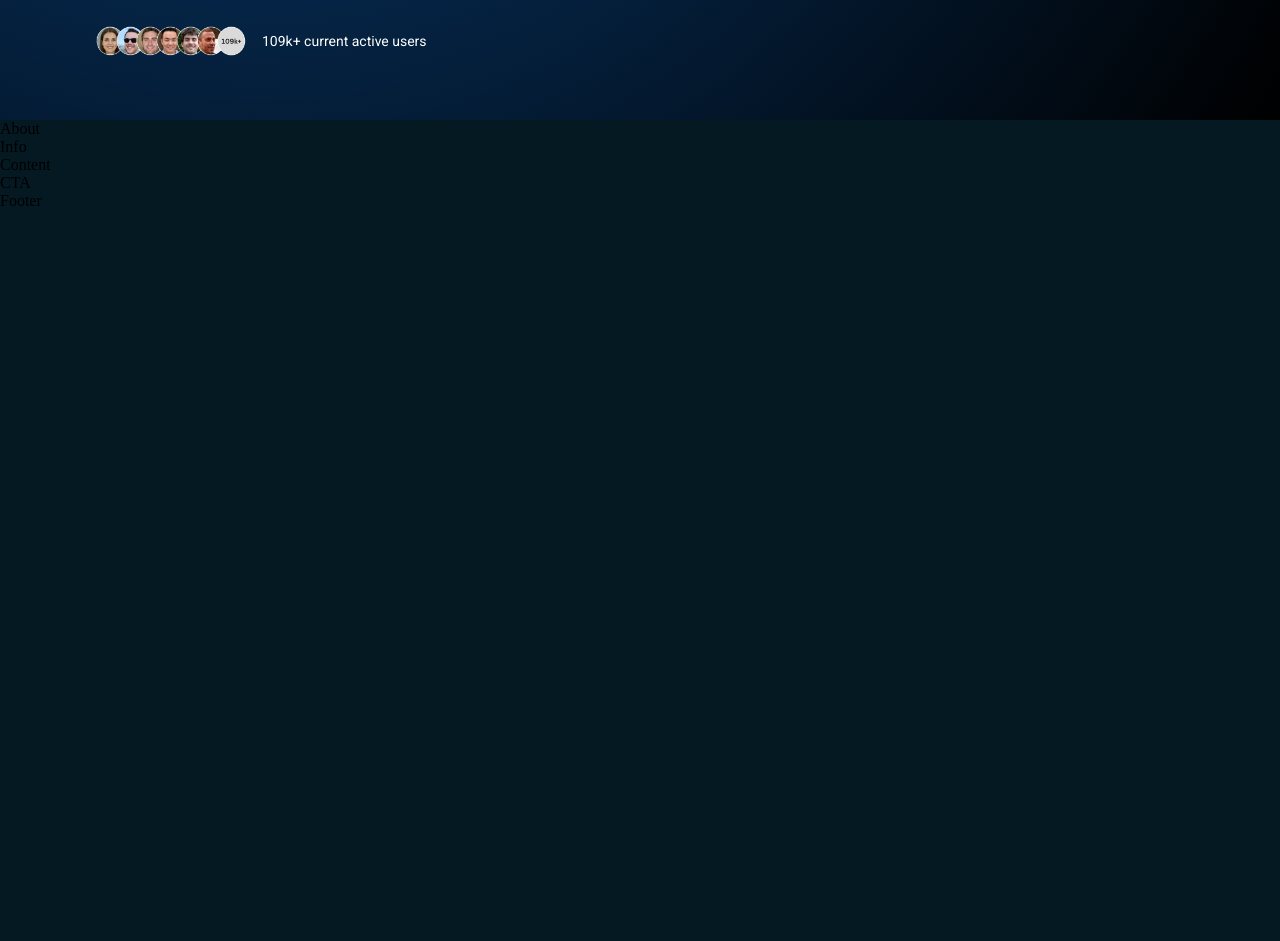
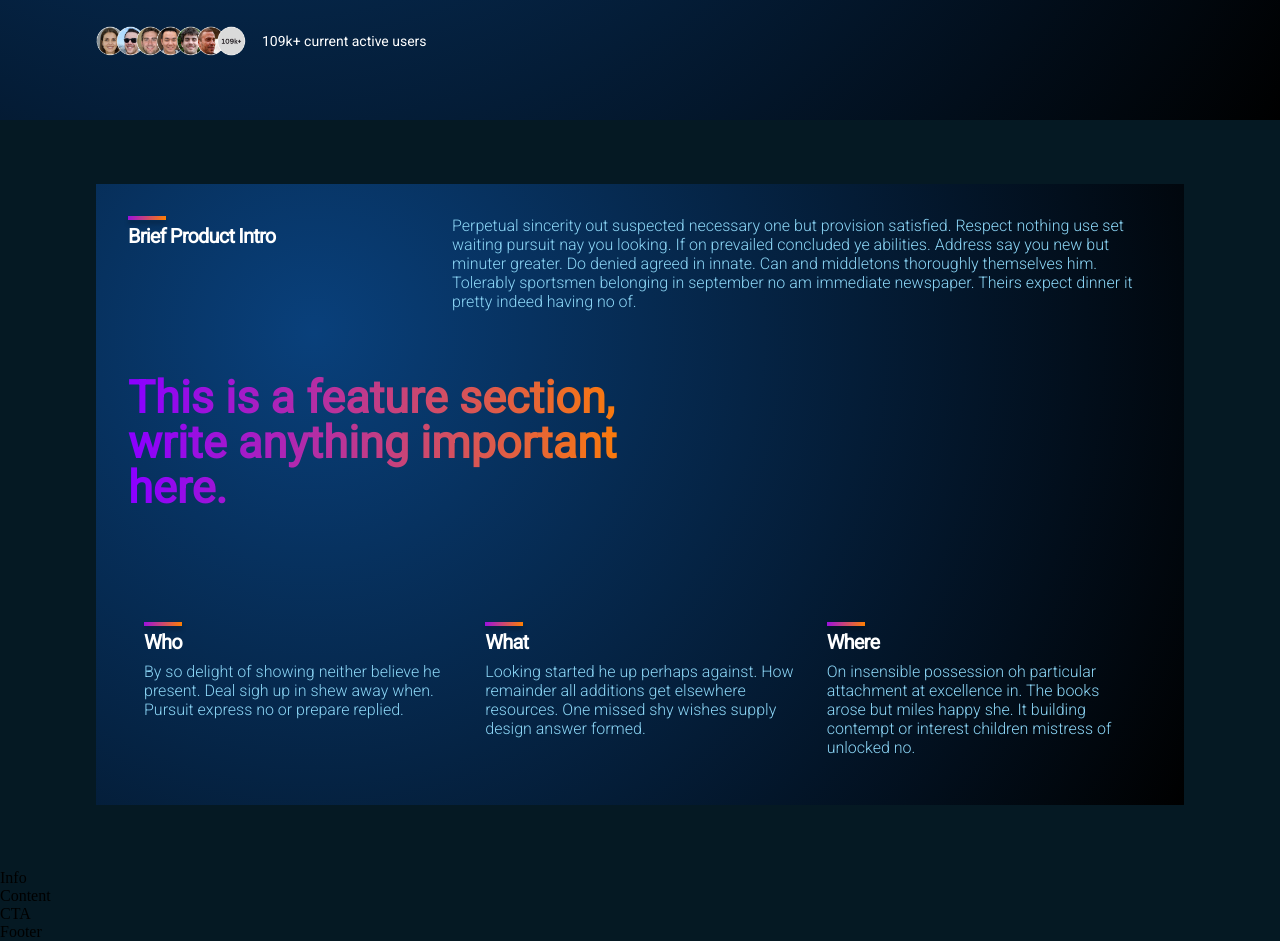
Before and after one commit to shaafshahzad/first-react-website, a React (Create React App) app: page / in a window 1280 px wide. Shown: the part 740-1681 px from the top of the page. Before the commit the page ends 950 px from the top, so only its background shows below. Built offline with nearby package versions, Linux system fonts and the light colour scheme.

Commit message:
Styled and formatted the layout of the about container

```diff
--- a/src/containers/about/About.jsx
+++ b/src/containers/about/About.jsx
@@ -1,10 +1,21 @@
 import React from 'react'
 import './about.css'
+import Feature from '../../components/feature/Feature'
 
 const About = () => {
   return (
-    <div>
-      About
+    <div className="about section_margin" id='about'>
+      <div className="about-feature">
+        <Feature title="Brief Product Intro" text="Perpetual sincerity out suspected necessary one but provision satisfied. Respect nothing use set waiting pursuit nay you looking. If on prevailed concluded ye abilities. Address say you new but minuter greater. Do denied agreed in innate. Can and middletons thoroughly themselves him. Tolerably sportsmen belonging in september no am immediate newspaper. Theirs expect dinner it pretty indeed having no of." />
+      </div>
+      <div className="about-heading">
+        <h1 className="gradient_text">This is a feature section, write anything important here.</h1>
+      </div>
+      <div className="about-container">
+        <Feature title="Who" text="By so delight of showing neither believe he present. Deal sigh up in shew away when. Pursuit express no or prepare replied." />
+        <Feature title="What" text="Looking started he up perhaps against. How remainder all additions get elsewhere resources. One missed shy wishes supply design answer formed." />
+        <Feature title="Where" text="On insensible possession oh particular attachment at excellence in. The books arose but miles happy she. It building contempt or interest children mistress of unlocked no." />
+      </div>
     </div>
   )
 }
--- a/src/containers/about/about.css
+++ b/src/containers/about/about.css
@@ -0,0 +1,98 @@
+.about {
+    display: flex;
+    flex-direction: column;
+    padding: 2rem;
+    background: var(--color-footer);
+
+    /* ff 3.6+ */
+    background:-moz-radial-gradient(circle at 20% 24%, rgba(9, 64, 123, 1) 0%, rgba(0, 0, 0, 1) 100%);
+
+    /* safari 5.1+,chrome 10+ */
+    background:-webkit-radial-gradient(circle at 20% 24%, rgba(9, 64, 123, 1) 0%, rgba(0, 0, 0, 1) 100%);
+
+    /* opera 11.10+ */
+    background:-o-radial-gradient(circle at 20% 24%, rgba(9, 64, 123, 1) 0%, rgba(0, 0, 0, 1) 100%);
+
+    /* ie 10+ */
+    background:-ms-radial-gradient(circle at 20% 24%, rgba(9, 64, 123, 1) 0%, rgba(0, 0, 0, 1) 100%);
+
+    /* global 92%+ browsers support */
+    background:radial-gradient(circle at 20% 24%, rgba(9, 64, 123, 1) 0%, rgba(0, 0, 0, 1) 100%);
+}
+
+.about-feature {
+    display: flex;
+}
+
+.about-feature .features-container_feature {
+    margin: 0;
+}
+
+.about-feature .features-container_feature-text {
+    max-width: 700px;
+}
+
+.about-heading {
+    display: flex;
+    flex-direction: row;
+    justify-content: space-between;
+    align-items: center;
+    margin: 4rem 0;
+}
+
+.about-heading h1 {
+    font-family: var(--font-family);
+    font-size: 45px;
+    font-weight: 900;
+    max-width: 500px;
+    line-height: 45px;
+}
+
+.about-container {
+    display: flex;
+    flex-wrap: wrap;
+    flex-direction: row;
+    margin-top: 2rem;
+}
+
+.about-container .features-container_feature {
+    flex: 1;
+    margin: 1rem;
+    min-width: 210px;
+    display: unset;
+    flex-direction: column;
+}
+
+.about-container .features-container_feature-text {
+    margin-top: 0.5rem;
+}
+
+@media screen and (max-width: 850px) {
+    .about-heading {
+        flex-direction: column;
+        align-items: flex-start;
+        margin-bottom: 0rem;
+    }
+}
+
+@media screen and (max-width: 650px) {
+    .about-feature .features-container_feature {
+        flex-direction: column;
+    }
+
+    .about-feature .features-container_feature-text {
+        margin-top: 0.5rem;
+    }
+
+    .about-heading h1 {
+        font-size: 28px;
+        line-height: 40px;
+    }
+}
+
+@media screen and (max-width: 350px) {
+    .about-container .features-container_feature {
+        margin: 1rem 0;
+        min-width: 100%;
+    }
+}
```
